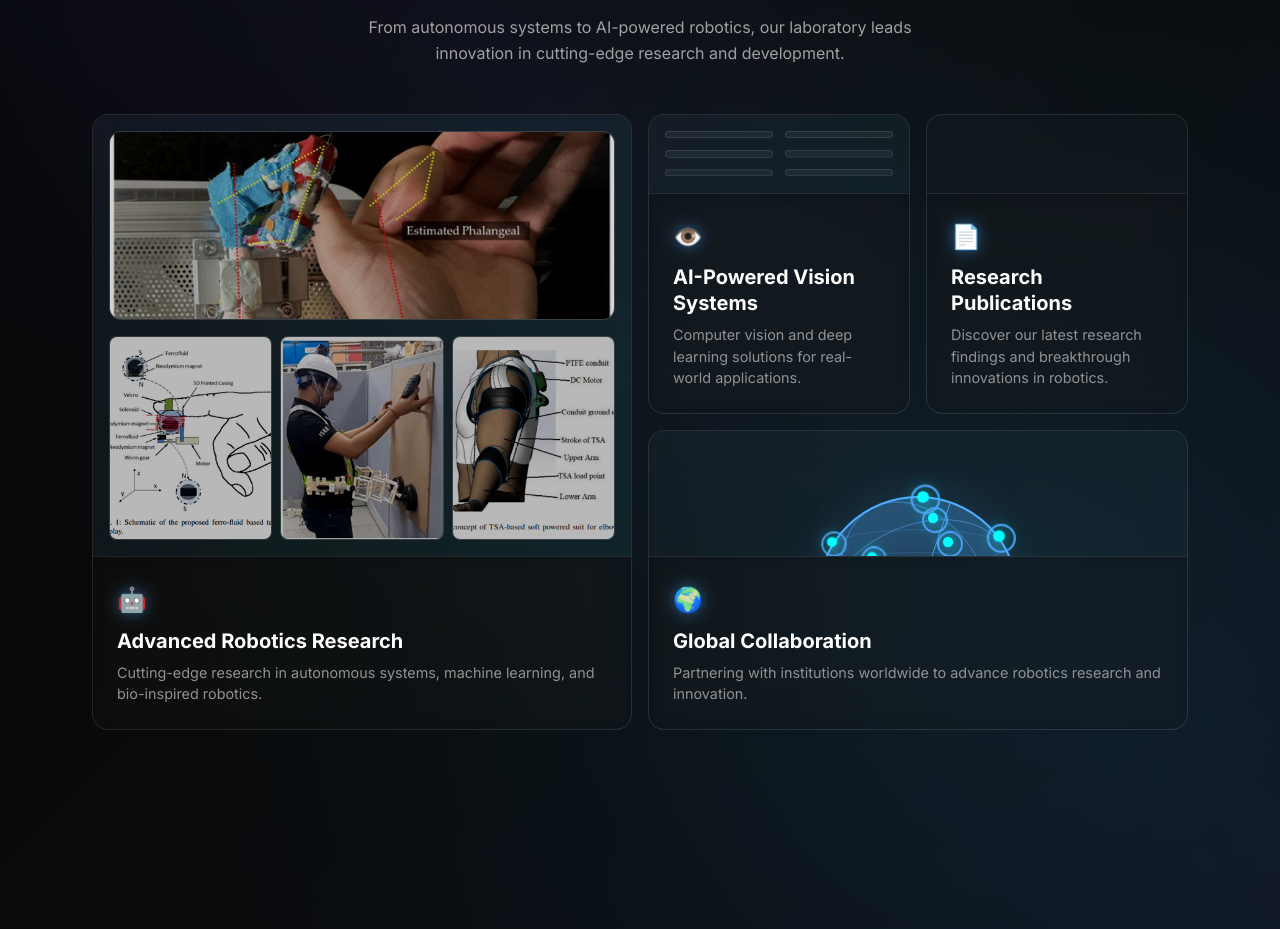
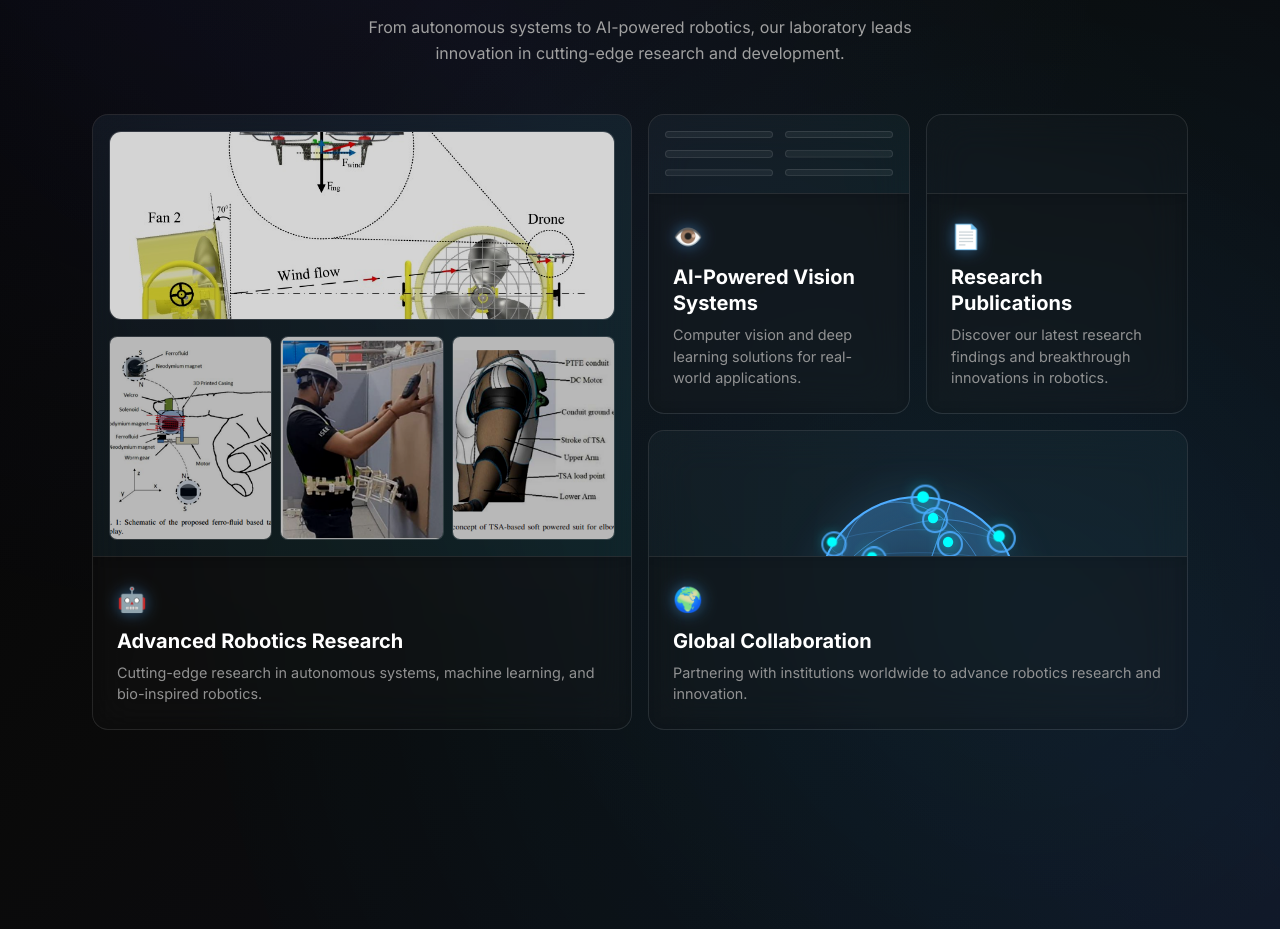
Before and after one commit to manaspros/lib, a React (Vite) app: page / in a window 1280 px wide. Shown: the part 1663-2592 px from the top of the page. Built offline with nearby package versions, Linux system fonts and the light colour scheme.

Commit message:
Implement code changes to enhance functionality and improve performance

```diff
--- a/src/components/ui/FeaturesSection.jsx
+++ b/src/components/ui/FeaturesSection.jsx
@@ -65,7 +65,7 @@ const BentoGridItem = ({ className, title, description, header, icon }) => {
 
 const SkeletonOne = () => {
   const roboticsImages = [
-    "/assets/first2.png",
+    "/assets/pic1.jpg",
     "/assets/Picture3.png",
     "/assets/Picture1.png",
     "/assets/Picture2.png",
```
Also changed, not shown: public/assets/pic1.jpg (added).
